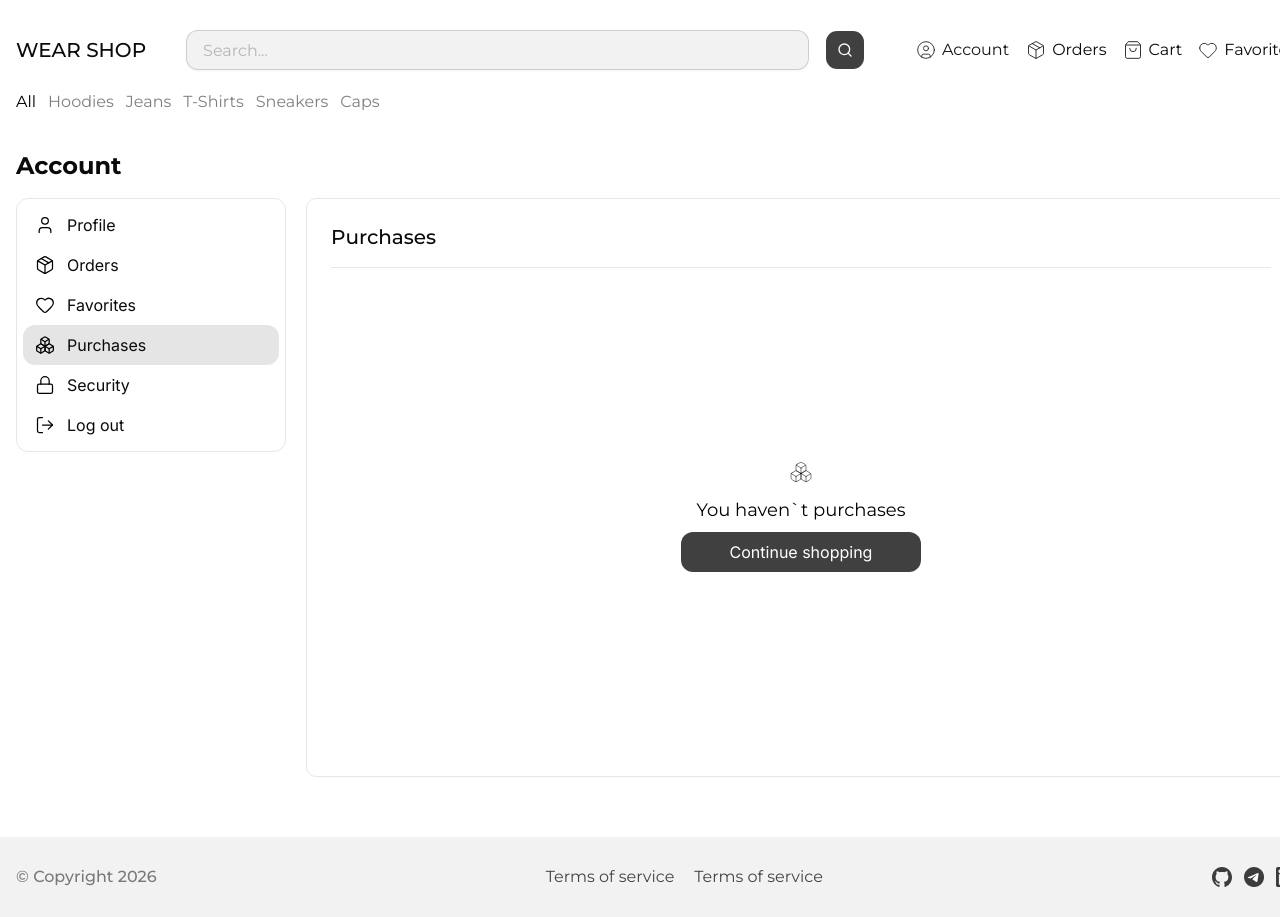
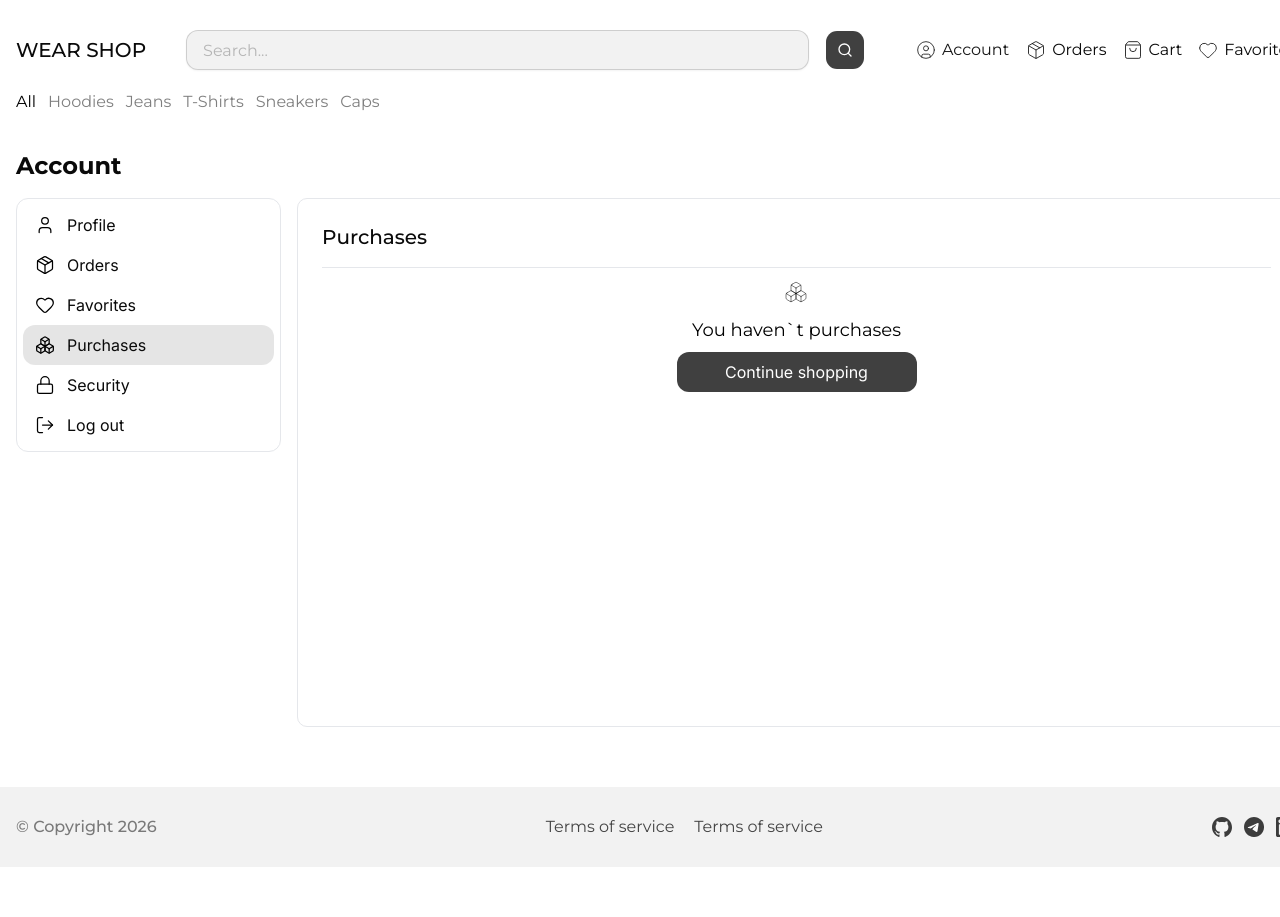
Before and after one commit to wkingsurin/e-comm-WearShop, a Next.js app: page /account/purchases in a window 1280 px wide. Shown: the top 917 px of the page. After the commit the page ends 867 px from the top, so only its background shows below. Built offline with nearby package versions, Linux system fonts and the light colour scheme.

Commit message:
style: update design: DashboardWrapper, RemoveButton, correct pages dashboard axis

```diff
--- a/app/(main)/account/favorites/page.tsx
+++ b/app/(main)/account/favorites/page.tsx
@@ -20,6 +20,7 @@ export default function Favorites() {
 
 	return (
 		<DashboardWrapper pageTitle="Favorites">
+			<div className="flex gap-4">
 				{hasHydrated && favoriteProducts.length !== 0 && (
 					<SortSelect className="absolute -top-[56px] right-0" />
 				)}
@@ -33,6 +34,7 @@ export default function Favorites() {
 				{hasHydrated && favoriteProducts.length === 0 && (
 					<Dummy icon={Heart} text="You haven`t favorites" />
 				)}
+			</div>
 		</DashboardWrapper>
 	);
 }
--- a/app/(main)/account/layout.tsx
+++ b/app/(main)/account/layout.tsx
@@ -43,8 +43,8 @@ export default function AccountLayout({ children }: IAccountProps) {
 						<div className="flex items-center justify-between">
 							<SectionTitle>Account</SectionTitle>
 						</div>
-						<div className="flex items-start gap-5">
-							<nav className="max-w-[270px] w-full p-[6px] rounded-xl border-[1px] border-[#E5E7EB] hover:shadow-[0_0_12px_-3px_rgba(0,0,0,.1)] transition-brand">
+						<div className="flex items-start gap-4">
+							<nav className="max-w-[265px] w-full p-[6px] rounded-xl border-[1px] border-[#E5E7EB] hover:shadow-[0_0_12px_-3px_rgba(0,0,0,.1)] transition-brand">
 								{navigationData.map((item) => {
 									const Icon = item.icon;
 									const href = `/account/${item.ref}`;
--- a/app/(main)/account/purchases/page.tsx
+++ b/app/(main)/account/purchases/page.tsx
@@ -20,6 +20,7 @@ export default function Purchases() {
 
 	return (
 		<DashboardWrapper pageTitle="Purchases">
+			<div className="flex gap-4">
 				{hasHydrated && favoriteProducts.length !== 0 && (
 					<SortSelect className="absolute -top-[56px] right-0" />
 				)}
@@ -33,6 +34,7 @@ export default function Purchases() {
 				{hasHydrated && favoriteProducts.length === 0 && (
 					<Dummy icon={Boxes} text="You haven`t purchases" />
 				)}
+			</div>
 		</DashboardWrapper>
 	);
 }
--- a/components/shared/dashboard-wrapper.tsx
+++ b/components/shared/dashboard-wrapper.tsx
@@ -9,7 +9,7 @@ export default function DashboardWrapper({
 
 	return (
 		<div
-			className={`flex flex-col gap-3 w-full min-h-[579px] p-6 rounded-lg border-[1px] border-[#E5E7EB] bg-white hover:shadow-[0_0_12px_-3px_rgba(0,0,0,.1)] transition-brand ${style}`}
+			className={`flex flex-col gap-3 w-full min-h-[529px] p-6 rounded-lg border-[1px] border-[#E5E7EB] bg-white hover:shadow-[0_0_12px_-3px_rgba(0,0,0,.1)] transition-brand ${style}`}
 		>
 			<div className="flex items-center justify-between pb-4 border-b border-[#E5E7EB]">
 				<span className="text-xl font-medium tracking-wider">{pageTitle}</span>
--- a/components/shared/remove-button.tsx
+++ b/components/shared/remove-button.tsx
@@ -29,7 +29,7 @@ export default function RemoveButton({ data }: IRemoveButtonProps) {
 	return (
 		<Button
 			size="icon-lg"
-			className={`group/tag absolute z-2 top-[6px] right-[6px] bg-black/10 backdrop-blur-[12px] hover:bg-[#EC0404]/10`}
+			className={`group/tag absolute z-2 top-[6px] right-[6px] w-[30px] h-[30px] bg-transparent hover:bg-transparent backdrop-blur-[12px]`}
 			onClick={(e) => {
 				e.preventDefault();
 				e.stopPropagation();
@@ -37,7 +37,7 @@ export default function RemoveButton({ data }: IRemoveButtonProps) {
 			}}
 		>
 			<Trash2
-				className={`size-5 stroke-black stroke-[1.5px] group-hover/tag:stroke-[#EC0404] transition-brand`}
+				className={`size-4 stroke-black stroke-[1.5px] group-hover/tag:stroke-[#EC0404] transition-brand`}
 			/>
 		</Button>
 	);
--- a/components/widgets/modal/fast-view.tsx
+++ b/components/widgets/modal/fast-view.tsx
@@ -1,12 +1,8 @@
-import {
-	mapProductToCartItem,
-	mapProductToFavorite,
-} from "@/app/mappers/mapper";
+import { mapProductToCartItem } from "@/app/mappers/mapper";
 import { IProduct } from "@/app/types/store/ui.types";
 import useCart from "@/components/hooks/useCart";
 import useShowcase from "@/components/hooks/useShowcase";
 import CarouselSpacing from "@/components/shared/carousel-spacing";
-import FavoriteButton from "@/components/shared/favorite-button";
 import { Button } from "@/components/ui/button";
 import {
 	Select,
@@ -25,7 +21,6 @@ import {
 	MoveRight,
 	Plus,
 	ShoppingBag,
-	X,
 } from "lucide-react";
 import Image from "next/image";
 import Link from "next/link";
@@ -135,7 +130,7 @@ export default function FastView() {
 						<div className="flex items-start justify-between w-full">
 							<Link
 								href={`/product/${product.id}/${product.variants[0].id}`}
-								className="text-xl font-mono font-medium uppercase tracking-wider leading-md"
+								className="text-xl font-mono font-medium uppercase tracking-wider leading-md hover:underline"
 								onClick={() => {
 									useUIStore.getState().updateOverlay({ open: false });
 									useUIStore.getState().changeModalType(null);
--- a/components/widgets/product-card/product-description.tsx
+++ b/components/widgets/product-card/product-description.tsx
@@ -8,7 +8,7 @@ export default function ProductDescription({ data }: IProductDescriptionProps) {
 				<span className="text-black/25">{data.brand.name}</span>
 				<Link
 					href={`/product/${data.id}/${data.variants[0].id}`}
-					className="font-medium tracking-wider leading-md"
+					className="font-medium tracking-wider leading-md hover:underline"
 				>
 					{data.title}
 				</Link>
```
Lines whose indentation alone changed are shown as unchanged.
